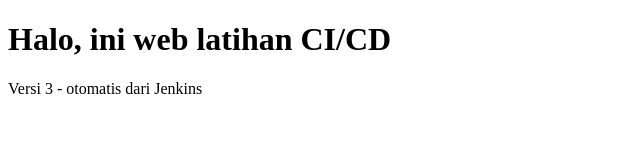
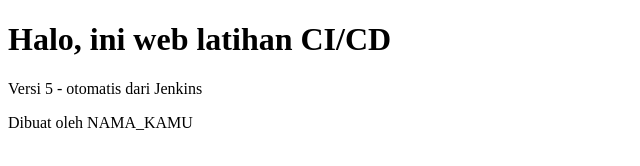
Before and after one commit to EgiRivaldi/latihan-cicd, a plain HTML site: page public/index.html in a window 1280 px wide. Shown: the whole page, without its empty margins (0-640 px from the left). Drawn offline with Linux system fonts and the light colour scheme.

Commit message:
Update index.html

```diff
--- a/public/index.html
+++ b/public/index.html
@@ -5,6 +5,10 @@
 </head>
 <body>
     <h1>Halo, ini web latihan CI/CD</h1>
-    <p>Versi 3 - otomatis dari Jenkins</p>
+    <p>Versi 5 - otomatis dari Jenkins</p>
+
+    <footer>
+        Dibuat oleh NAMA_KAMU
+    </footer>
 </body>
 </html>
```
